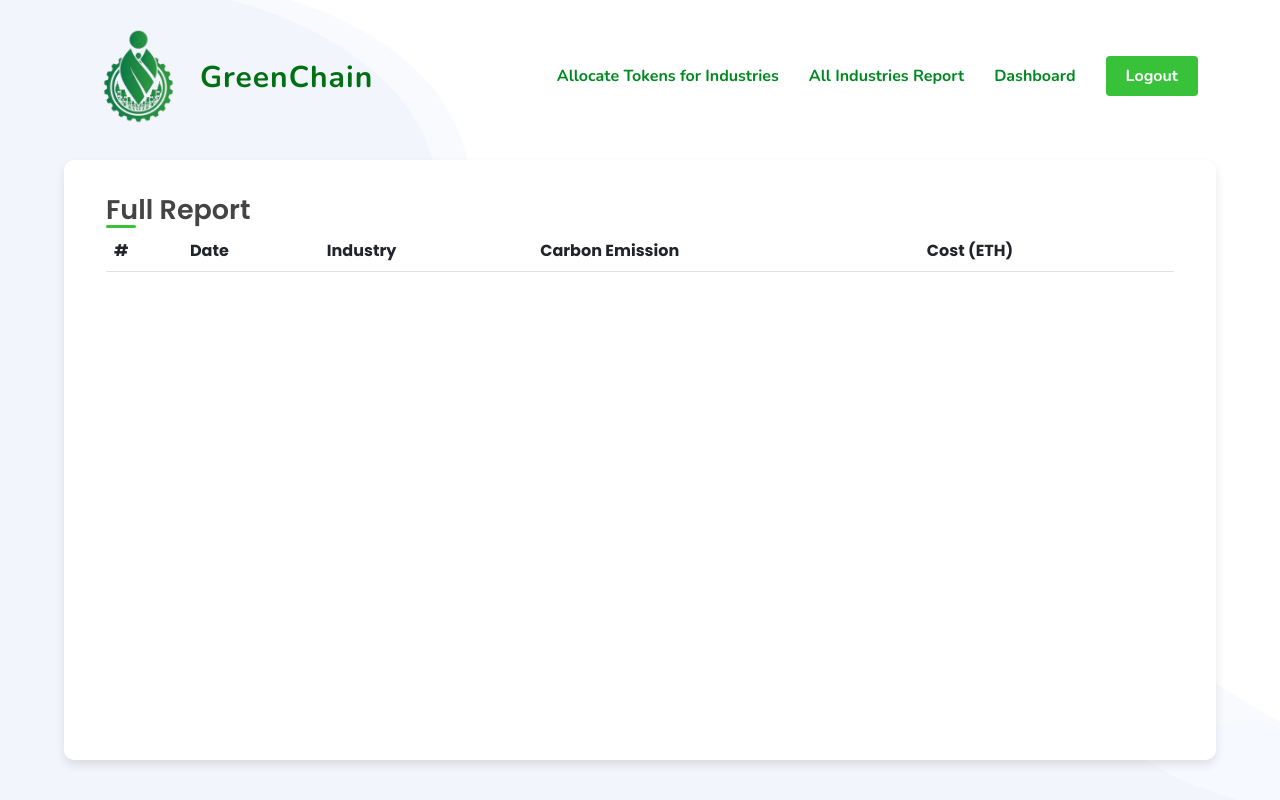
After one commit to tech-creed/iemhacks_TECH-CREED, a Node server app: page /all-emission in a window 1280 px wide. The commit adds this page. Run offline with Node 20, Linux system fonts and the light colour scheme; lists and menus that the app fills with data are empty; some libraries are stand-ins or nearby versions.

Commit message:
All Emission Display Page --Created & Transparent Page --Updated

```diff
--- a/controllers/pageController.js
+++ b/controllers/pageController.js
@@ -32,4 +32,8 @@ const transparent = async(req,res)=>{
     res.render('transparent')
 }
 
-module.exports = {homePage,dashboard,mark_co2,report_co2,allowance,marketplace,transparent}
+const all_emission = async(req,res)=>{
+    res.render('allEmission')
+}
+
+module.exports = {homePage,dashboard,mark_co2,report_co2,allowance,marketplace,transparent,all_emission}
--- a/routes/dashboardRoute.js
+++ b/routes/dashboardRoute.js
@@ -15,5 +15,7 @@ router.get("/allowance",pageController.allowance)
 router.get("/marketplace",pageController.marketplace)
 
 router.get("/transparent",pageController.transparent)
+router.get("/all-emission",pageController.all_emission)
+
 
 module.exports = router
--- /dev/null
+++ b/views/allEmission.ejs
@@ -0,0 +1,106 @@
+<!DOCTYPE html>
+<html lang="en">
+
+<head>
+  <meta charset="utf-8">
+  <meta content="width=device-width, initial-scale=1.0" name="viewport">
+
+  <title>GreenChain | All Emission Details</title>
+  <!-- Favicons -->
+  <link href="img/favicon.png" rel="icon">
+  <link href="img/apple-touch-icon.png" rel="apple-touch-icon">
+
+  <!-- Google Fonts -->
+  <link
+    href="https://fonts.googleapis.com/css?family=Open+Sans:300,300i,400,400i,600,600i,700,700i|Nunito:300,300i,400,400i,600,600i,700,700i|Poppins:300,300i,400,400i,500,500i,600,600i,700,700i"
+    rel="stylesheet">
+
+  <!-- Vendor CSS Files -->
+  <link href="vendor/aos/aos.css" rel="stylesheet">
+  <link href="vendor/bootstrap/css/bootstrap.min.css" rel="stylesheet">
+  <link href="vendor/bootstrap-icons/bootstrap-icons.css" rel="stylesheet">
+  <link href="vendor/glightbox/css/glightbox.min.css" rel="stylesheet">
+  <link href="vendor/remixicon/remixicon.css" rel="stylesheet">
+  <link href="vendor/swiper/swiper-bundle.min.css" rel="stylesheet">
+
+  <link href="css/style.css" rel="stylesheet">
+  <!-- ===== CSS ===== -->
+  <link rel="stylesheet" href="/css/login_register.css">
+
+<body>
+
+  <header id="header" class="header fixed-top">
+    <div class="container-fluid container-xl d-flex align-items-center justify-content-between">
+
+      <a href="/dashboard" class="logo d-flex align-items-center">
+        <img src="img/logo.png" alt="">
+        <span>GreenChain</span>
+      </a>
+
+      <nav id="navbar" class="navbar">
+        <ul>
+          <li><a class="nav-link scrollto" id="co2-update" href="/allowance">Allocate Tokens for Industries</a></li>
+          <li><a class="nav-link scrollto" id="reportLink" href="/all-emission">All Industries Report</a></li>
+          <li><a class="nav-link scrollto" href="/dashboard">Dashboard</a></li>
+          <li><a class="getstarted scrollto" href="/auth/logout">Logout</a></li>
+        </ul>
+        <i class="bi bi-list mobile-nav-toggle"></i>
+      </nav>
+
+    </div>
+  </header>
+
+  <section id="hero" class="hero d-flex align-items-center" style="justify-content: center;">
+
+    <div data-aos="fade-up" data-aos-delay="200" class="container"
+      style="top: 0px;max-width: 90%;margin-top: 120px;height: 600px;overflow: scroll;">
+      <div class="form">
+        <span class="title">Full Report</span>
+
+        <table class="table">
+          <thead class="thead-light">
+            <tr>
+              <th scope="col">#</th>
+              <th scope="col">Date</th>
+              <th scope="col">Industry</th>
+              <th scope="col">Carbon Emission</th>
+              <th scope="col">Cost (ETH)</th>
+            </tr>
+          </thead>
+          <tbody id="full-tabel-body">
+
+          </tbody>
+        </table>
+      </div>
+    </div>
+  </section>
+
+  <!-- Vendor JS Files -->
+  <script src="vendor/purecounter/purecounter_vanilla.js"></script>
+  <script src="vendor/aos/aos.js"></script>
+  <script src="https://cdn.jsdelivr.net/npm/chart.js"></script>
+  <script src="vendor/bootstrap/js/bootstrap.bundle.min.js"></script>
+  <script src="vendor/glightbox/js/glightbox.min.js"></script>
+  <script src="vendor/isotope-layout/isotope.pkgd.min.js"></script>
+  <script src="vendor/swiper/swiper-bundle.min.js"></script>
+  <script src="https://ajax.googleapis.com/ajax/libs/jquery/1.12.4/jquery.min.js"></script>
+
+  <script src="https://cdnjs.cloudflare.com/ajax/libs/bootstrap/5.1.3/js/bootstrap.min.js"></script>
+  <script src="https://cdn.jsdelivr.net/npm/truffle-contract@4.0.31/dist/truffle-contract.js"></script>
+  <script src="https://cdnjs.cloudflare.com/ajax/libs/web3/1.7.0-rc.0/web3.min.js"></script>
+
+  <script src="/js/main.js"></script>
+  <script src="/js/app.js"></script>
+  <script>
+    cookies = document.cookie.split(';')
+    for (let i = 0; i < cookies.length; i++) {
+      if(cookies[i].split('=')[0].trim() == 'role'){
+        if(cookies[i].split('=')[1] == 'govermnent'){
+            document.getElementById('co2-update').style.display = 'none'
+        }
+      }
+    }
+  </script>
+</body>
+
+</html>
```
Also changed, not shown: views/transparent.ejs (+8 -13 lines).
